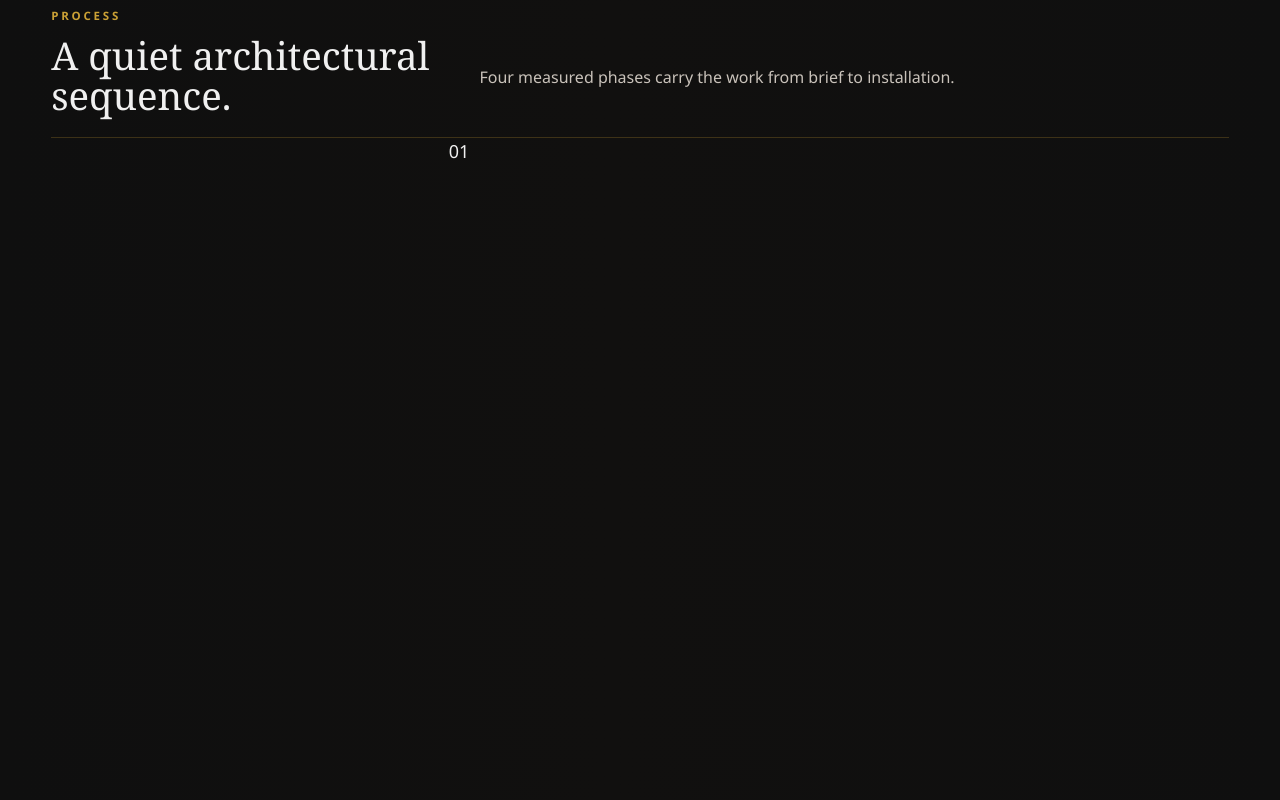
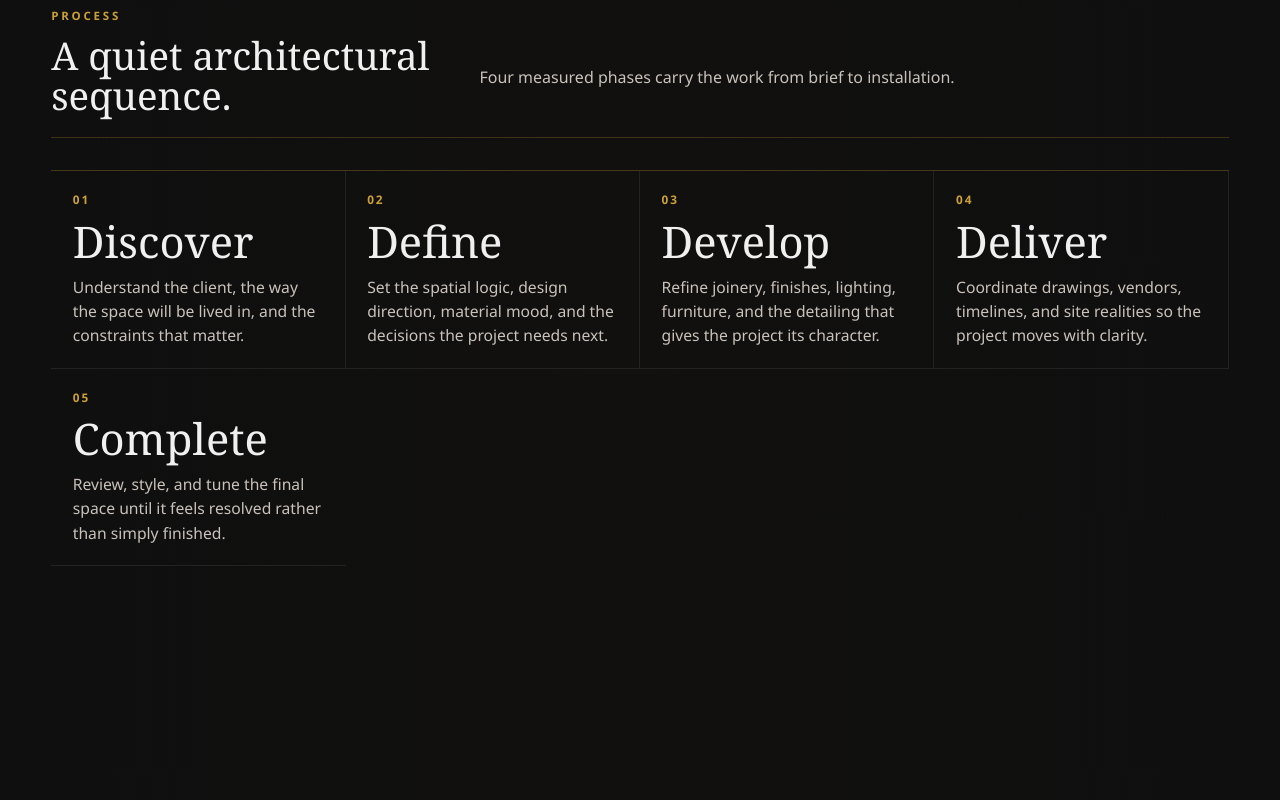
Before and after one commit to hassanusmani21/Crescent-Design, a Next.js app: page / in a window 1280 px wide. Shown: the part 2280-3080 px from the top of the page. Built offline with nearby package versions, Linux system fonts and the light colour scheme.

Commit message:
Scope process timeline styling

```diff
--- a/components/process-timeline.tsx
+++ b/components/process-timeline.tsx
@@ -3,106 +3,34 @@
 import { useState } from "react";
 import type { ProcessStage } from "@/data/site-content";
 
-function ProcessIcon({ title }: { title: string }) {
-  const commonProps = {
-    "aria-hidden": true,
-    fill: "none",
-    viewBox: "0 0 24 24",
-  } as const;
-
-  switch (title) {
-    case "Discover":
-      return (
-        <svg {...commonProps}>
-          <circle cx="10.5" cy="10.5" r="5.25" />
-          <path d="M14.25 14.25L19 19" />
-        </svg>
-      );
-    case "Define":
-      return (
-        <svg {...commonProps}>
-          <path d="M4.5 5.5H19.5V18.5H4.5Z" />
-          <path d="M9.5 5.5V18.5" />
-          <path d="M14.5 5.5V18.5" />
-          <path d="M4.5 10H19.5" />
-          <path d="M4.5 14H19.5" />
-          <path d="M6.75 7.75H8.25" />
-          <path d="M15.75 16.25H17.25" />
-        </svg>
-      );
-    case "Develop":
-      return (
-        <svg {...commonProps}>
-          <path d="M5.25 8.5L12 5.25L18.75 8.5L12 11.75L5.25 8.5Z" />
-          <path d="M5.25 8.5V15.5L12 18.75L18.75 15.5V8.5" />
-          <path d="M12 11.75V18.75" />
-          <path d="M8.25 13.5L15.75 10" />
-        </svg>
-      );
-    case "Deliver":
-      return (
-        <svg {...commonProps}>
-          <path d="M12 4.75L18.5 8.5V15.5L12 19.25L5.5 15.5V8.5L12 4.75Z" />
-          <path d="M12 11.75L18.5 8.5" />
-          <path d="M12 11.75V19.25" />
-          <path d="M5.5 8.5L12 11.75" />
-          <path d="M8.25 12.25L10.75 14.75L15.75 9.75" />
-        </svg>
-      );
-    default:
-      return null;
-  }
-}
-
-function ProcessTimelineNode({ active }: { active: boolean }) {
-  return (
-    <span className={`process-journey__node-wrap${active ? " is-active" : ""}`} aria-hidden="true">
-      <span className="process-journey__node" />
-    </span>
-  );
-}
-
-function ProcessTimelineSegment({ active }: { active: boolean }) {
-  return (
-    <span className={`process-journey__segment${active ? " is-active" : ""}`} aria-hidden="true">
-      <span className="process-journey__segment-fill" />
-    </span>
-  );
-}
-
 export function ProcessTimeline({ stages }: { stages: ProcessStage[] }) {
   const [activeIndex, setActiveIndex] = useState(0);
 
   return (
-    <ol className="process-journey" aria-label="Process timeline" onMouseLeave={() => setActiveIndex(0)}>
+    <div className="process-line">
       {stages.map((stage, index) => {
         const isActive = index === activeIndex;
-        const hasSegment = index < stages.length - 1;
-        const isSegmentActive = index < activeIndex;
 
         return (
-          <li key={stage.number} className={`process-journey__step${isActive ? " is-active" : ""}`}>
-            {hasSegment ? <ProcessTimelineSegment active={isSegmentActive} /> : null}
+          <article
+            key={stage.number}
+            className={`process-step${isActive ? " is-active" : ""}`}
+            onFocus={() => setActiveIndex(index)}
+            onMouseEnter={() => setActiveIndex(index)}
+          >
             <button
               type="button"
-              className="process-journey__button"
+              className="grid gap-3 text-left"
               aria-pressed={isActive}
               onClick={() => setActiveIndex(index)}
-              onFocus={() => setActiveIndex(index)}
-              onMouseEnter={() => setActiveIndex(index)}
             >
-              <ProcessTimelineNode active={isActive} />
-              <span className="process-journey__number">{stage.number}</span>
-              <span className="process-journey__icon">
-                <ProcessIcon title={stage.title} />
-              </span>
-              <span className="process-journey__title">{stage.title}</span>
-              <span className="process-journey__accent" aria-hidden="true" />
-              <span className="process-journey__description">{stage.description}</span>
+              <span>{stage.number}</span>
+              <h3>{stage.title}</h3>
+              <p>{stage.description}</p>
             </button>
-          </li>
+          </article>
         );
       })}
-    </ol>
+    </div>
   );
 }
```
